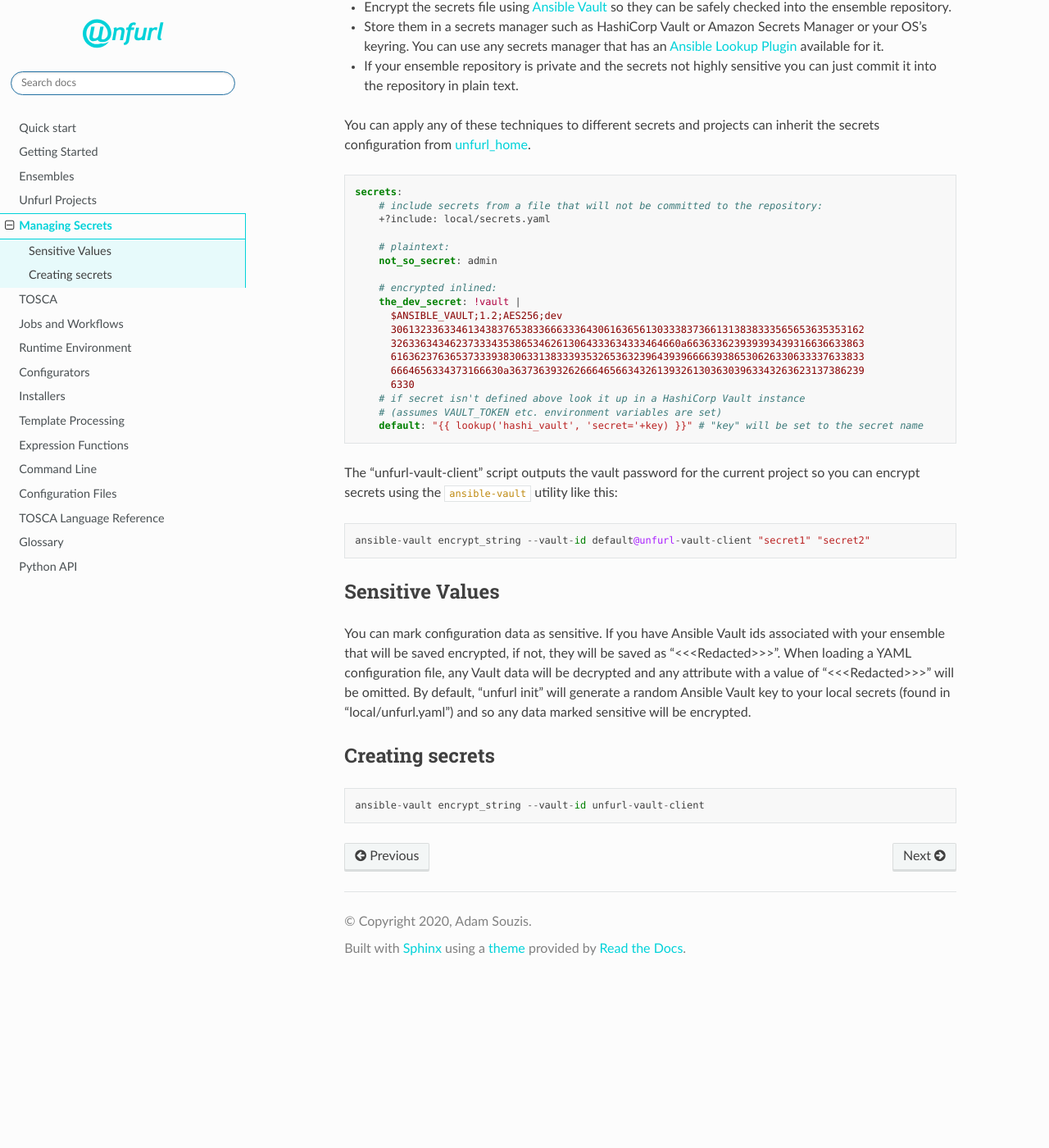
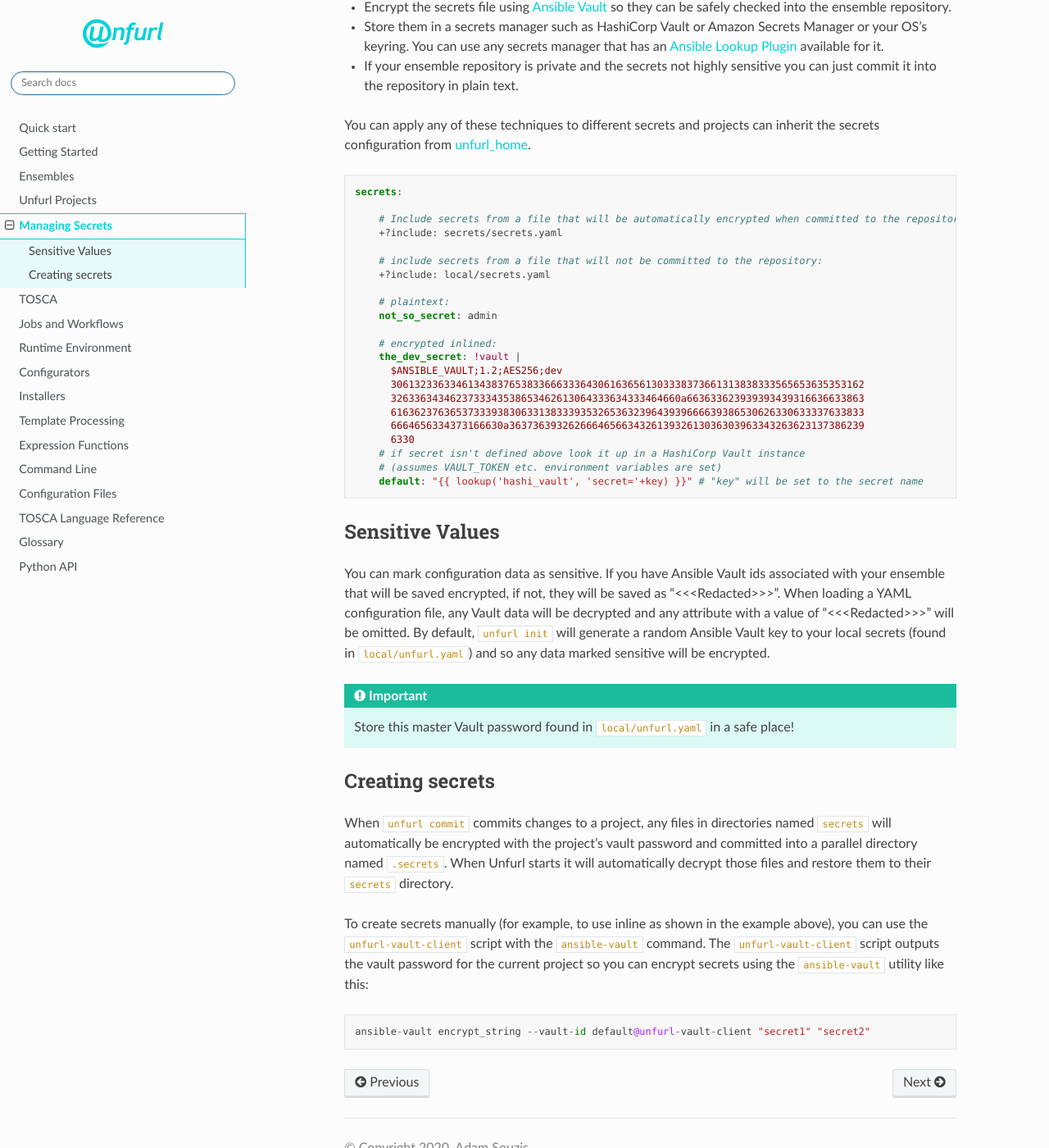
Before and after one commit to onecommons/unfurl, a Sphinx documentation site: the page built from docs/secrets.rst, in a window 1280 px wide and 1400 px high, scrolled down 283 px. Shown: the whole window at 82% size. Built offline with Sphinx 7.4.7 and the Read the Docs theme 2.0.0, drawn with Linux system fonts in a browser that asks for light colours; the version number could not be read and is left out; before the commit the page ends 1476 px from its top, so only the background shows below that.

Commit message:
docs: updates for secrets

```diff
--- a/docs/extensions.rst
+++ b/docs/extensions.rst
@@ -19,7 +19,7 @@
 * groups can have other groups as members
 * An operation's ``operation_host`` field can also be set to a node template's name.
 * added ``OPERATION_HOST`` as a reserved function keyword.
-* add "discover" and "default" directives
+* add "discover", "default", and "protected" directives
 * add "default_for" keyword to relationship templates
 * add "defaults" section to interface definitions
 * add "types" section to the service template can contain any entity type definition.
--- a/docs/quickstart.rst
+++ b/docs/quickstart.rst
@@ -17,6 +17,10 @@
 
 The ``--skeleton`` option lets you specify an alternative to the default project skeleton. Unfurl currently includes two: ``gcp`` and ``aws``.
 
+.. important::
+
+  Store the master password found in ``local/unfurl.yaml`` in a safe place! By default this password is used to encrypt any sensitive data committed to repository. See :doc:`secrets` for more information.
+
 3. (Optional) Create a separate project to manage your application's configuration and infrastructure-as-code files.
 
 You can add your infrastructure-as-code configuration directly into the environments project you just created but it can be more flexible to create separate projects for each application you are developing. For example, if you already have a git repository containing your application's code, this command:
--- a/docs/secrets.rst
+++ b/docs/secrets.rst
@@ -13,6 +13,10 @@
 .. code-block:: YAML
 
   secrets:
+
+      # Include secrets from a file that will be automatically encrypted when committed to the repository:
+      +?include: secrets/secrets.yaml
+
       # include secrets from a file that will not be committed to the repository:
       +?include: local/secrets.yaml
 
@@ -32,19 +36,21 @@
       default: "{{ lookup('hashi_vault', 'secret='+key) }}" # "key" will be set to the secret name
 
 
-The "unfurl-vault-client" script outputs the vault password for the current project so you can encrypt secrets using the ``ansible-vault`` utility like this:
+Sensitive Values
+----------------
+You can mark configuration data as sensitive. If you have Ansible Vault ids associated with your ensemble that will be saved encrypted, if not, they will be saved as "<<<Redacted>>>". When loading a YAML configuration file, any Vault data will be decrypted and any attribute with a value of "<<<Redacted>>>" will be omitted. By default, ``unfurl init`` will generate a random Ansible Vault key to your local secrets (found in ``local/unfurl.yaml``) and so any data marked sensitive will be encrypted.
+
+.. important::
+
+  Store this master Vault password found in ``local/unfurl.yaml`` in a safe place!
+
+Creating secrets
+----------------
+
+When ``unfurl commit`` commits changes to a project, any files in directories named ``secrets`` will automatically be encrypted with the project's vault password and committed into a parallel directory named ``.secrets``. When Unfurl starts it will automatically decrypt those files and restore them to their ``secrets`` directory.
+
+To create secrets manually (for example, to use inline as shown in the example above), you can use the ``unfurl-vault-client`` script with the ``ansible-vault`` command. The ``unfurl-vault-client`` script outputs the vault password for the current project so you can encrypt secrets using the ``ansible-vault`` utility like this:
 
 .. code-block::
 
   ansible-vault encrypt_string --vault-id default@unfurl-vault-client "secret1" "secret2"
-
-Sensitive Values
-----------------
-You can mark configuration data as sensitive. If you have Ansible Vault ids associated with your ensemble that will be saved encrypted, if not, they will be saved as "<<<Redacted>>>". When loading a YAML configuration file, any Vault data will be decrypted and any attribute with a value of "<<<Redacted>>>" will be omitted. By default, "unfurl init" will generate a random Ansible Vault key to your local secrets (found in "local/unfurl.yaml") and so any data marked sensitive will be encrypted.
-
-Creating secrets
-----------------
-
-.. code-block::
-
-  ansible-vault encrypt_string --vault-id unfurl-vault-client
```
Also changed, not shown: docs/get-started-step-by-step.rst (+11 -10 lines).
